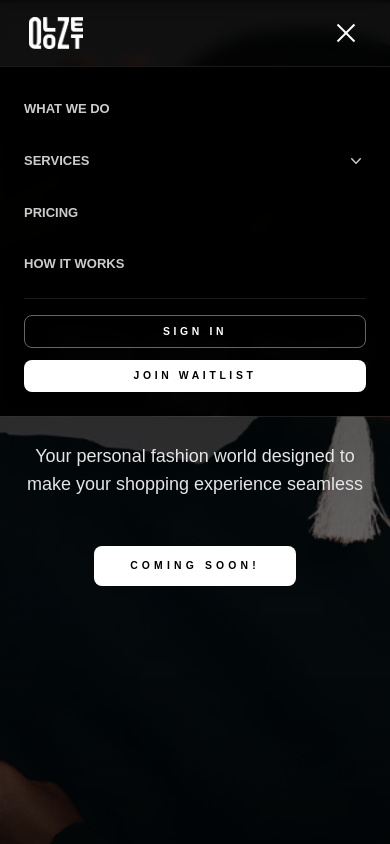
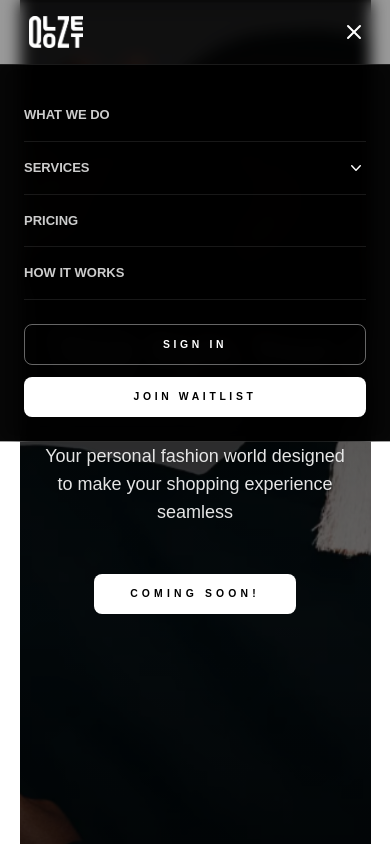
Before and after one commit to Qlozet/qlozethome, a Next.js app: page / in a window 390 px wide. Both pictures are taken after a click on the button "Toggle menu". Shown: the top 844 px of the page. Built offline with nearby package versions, Linux system fonts and the light colour scheme.

Commit message:
New changes

```diff
--- a/app/customize/page.tsx
+++ b/app/customize/page.tsx
@@ -17,7 +17,7 @@ import ctaData from "@/data/vendor/vendorlanding/cta.json";
 
 export default function CustomizePage() {
   return (
-    <div className="min-h-screen">
+    <div className="min-h-screen max-w-[90vw] mx-auto">
       <Header data={navbarData} />
       <CustomizeHero data={customizeData} />
       <WhatsCustomizeSection data={whatsCustomizeData} />
--- a/app/designyouroutfit/page.tsx
+++ b/app/designyouroutfit/page.tsx
@@ -17,7 +17,7 @@ import vendorCTAData from "@/data/vendor/vendorlanding/cta.json";
 
 export default function DesignYourOutfitPage() {
   return (
-    <div className="min-h-screen">
+    <div className="min-h-screen max-w-[90vw] mx-auto">
       <Header data={navbarData} />
       <DesignYourOutfitHero data={designYourOutfitData} />
       <WhatsCustomizeSection data={whatYouCanCustomizeData} />
--- a/app/explore/page.tsx
+++ b/app/explore/page.tsx
@@ -17,7 +17,7 @@ import perksData from "@/data/user/explore/perks.json";
 
 export default function ExplorePage() {
   return (
-    <div className="min-h-screen">
+    <div className="min-h-screen max-w-[90vw] mx-auto">
       <Header data={navbarData} />
       <ExploreHero data={exploreData} />
       <WhatWeDoSection data={whatWeDoData} />
--- a/app/flexiblesellingoptions/page.tsx
+++ b/app/flexiblesellingoptions/page.tsx
@@ -18,7 +18,7 @@ import empowerData from "@/data/vendor/flexiblesellingoptions/empower.json";
 
 export default function FlexibleSellingOptionsPage() {
   return (
-    <div className="min-h-screen">
+    <div className="min-h-screen max-w-[90vw] mx-auto">
       <Header data={navbarData} />
       <HeroSection data={heroData} />
       <ToolkitSection data={toolkitData} />
--- a/app/instantstorefront/page.tsx
+++ b/app/instantstorefront/page.tsx
@@ -15,7 +15,7 @@ import howItWorksData from "@/data/vendor/vendordropdown/instantstorefront/how-i
 
 export default function InstantStorefrontPage() {
   return (
-    <div className="min-h-screen">
+    <div className="min-h-screen max-w-[90vw] mx-auto">
       <Header data={navbarData} />
       <HeroSection data={heroData} />
       <WhySection data={whyData} />
--- a/app/measurement/page.tsx
+++ b/app/measurement/page.tsx
@@ -19,7 +19,7 @@ import vendorCTAData from "@/data/vendor/vendorlanding/cta.json";
 
 export default function MeasurementPage() {
   return (
-    <div className="min-h-screen">
+    <div className="min-h-screen max-w-[90vw] mx-auto">
       <Header data={navbarData} />
       <MeasurementHero data={measurementData} />
       <HowItWorksSection data={measurementHowItWorksData} />
--- a/app/page.tsx
+++ b/app/page.tsx
@@ -26,7 +26,7 @@ import vendorWorksData from "@/data/home/vendor-works.json";
 
 export default function Home() {
   return (
-    <div id="top" className="bg-white text-zinc-900">
+    <div id="top" className="bg-white text-zinc-900 max-2xl:max-w-[90vw] mx-auto">
       <Header data={navbarData} />
       <main className="relative flex flex-col">
         <div className="sticky top-0 z-0">
--- a/app/pricing/page.tsx
+++ b/app/pricing/page.tsx
@@ -7,7 +7,7 @@ import pricingData from "@/data/pricing/pricing.json";
 
 export default function PricingPage() {
   return (
-    <div className="min-h-screen bg-[#d4d4d4]">
+    <div className="min-h-screen bg-[#d4d4d4] max-w-[90vw] mx-auto">
       <Header data={navbarData} />
       <PricingSection data={pricingData} />
       <Footer data={footerData} />
--- a/app/vendor/page.tsx
+++ b/app/vendor/page.tsx
@@ -26,7 +26,7 @@ import videoData from "@/data/vendor/vendorlanding/video.json";
 
 export default function VendorPage() {
   return (
-    <div id="top" className="bg-white text-[#1b1b1b]">
+    <div id="top" className="bg-white text-[#1b1b1b] max-w-[90vw] mx-auto">
       <Header data={navbarData} />
       <div className="sticky top-0 z-0">
         <VendorHero data={heroData} />
--- a/app/whatwedo/page.tsx
+++ b/app/whatwedo/page.tsx
@@ -19,7 +19,7 @@ import differentiatorsData from "@/data/whatwedo/whatwedo-differentiators.json";
 
 export default function WhatWeDoPage() {
   return (
-    <div className="min-h-screen">
+    <div className="min-h-screen max-w-[90vw] mx-auto">
       <Header data={navbarData} />
       <WhatWeDoHero data={whatwedoData} />
       <DifferentiatorsSection data={differentiatorsData} />
--- a/app/works/page.tsx
+++ b/app/works/page.tsx
@@ -15,7 +15,7 @@ import vendorCtaData from "@/data/vendor/vendorlanding/cta.json";
 
 export default function WorksPage() {
   return (
-    <div className="min-h-screen">
+    <div className="min-h-screen max-w-[90vw] mx-auto">
       <Header data={navbarData} />
       <WorksSection data={worksData} />
       <ShoppingSection data={shoppingData} />
--- a/components/layout/Header/Header.tsx
+++ b/components/layout/Header/Header.tsx
@@ -45,27 +45,39 @@ export function Header({ data }: HeaderProps) {
         <button
           type="button"
           onClick={() => setMobileMenuOpen(!mobileMenuOpen)}
-          className={`md:hidden flex flex-col gap-1.5 p-2 ${isCustomizePage ? "text-gray-700" : "text-white"}`}
+          className={`md:hidden ${isCustomizePage ? "text-gray-700" : "text-white"}`}
           aria-label="Toggle menu"
         >
-          <span
-            className={`block h-0.5 w-6 transition-all duration-300 ${
-              mobileMenuOpen ? "rotate-45 translate-y-2" : ""
-            }`}
-            style={{ backgroundColor: "currentColor" }}
-          />
-          <span
-            className={`block h-0.5 w-6 transition-all duration-300 ${
-              mobileMenuOpen ? "opacity-0" : ""
-            }`}
-            style={{ backgroundColor: "currentColor" }}
-          />
-          <span
-            className={`block h-0.5 w-6 transition-all duration-300 ${
-              mobileMenuOpen ? "-rotate-45 -translate-y-2" : ""
-            }`}
-            style={{ backgroundColor: "currentColor" }}
-          />
+          {mobileMenuOpen ? (
+            <svg
+              xmlns="http://www.w3.org/2000/svg"
+              viewBox="0 0 24 24"
+              fill="none"
+              stroke="currentColor"
+              strokeWidth="2"
+              strokeLinecap="round"
+              strokeLinejoin="round"
+              className="h-6 w-6"
+            >
+              <path d="M18 6L6 18" />
+              <path d="M6 6l12 12" />
+            </svg>
+          ) : (
+            <svg
+              xmlns="http://www.w3.org/2000/svg"
+              viewBox="0 0 24 24"
+              fill="none"
+              stroke="currentColor"
+              strokeWidth="2"
+              strokeLinecap="round"
+              strokeLinejoin="round"
+              className="h-6 w-6"
+            >
+              <path d="M3 12h18" />
+              <path d="M3 6h18" />
+              <path d="M3 18h18" />
+            </svg>
+          )}
         </button>
         <nav
           className={`hidden items-center gap-10 text-[13px] font-extrabold md:flex ${isCustomizePage ? "text-gray-700" : "text-white/80"
@@ -207,7 +219,7 @@ export function Header({ data }: HeaderProps) {
           })}
         </nav>
         <div
-          className={`hidden md:flex items-center gap-4 text-[0.65rem] font-semibold uppercase tracking-[0.35em] ${isCustomizePage ? "text-gray-700" : "text-white"
+          className={`hidden items-center gap-4 text-[0.65rem] font-semibold uppercase tracking-[0.35em] md:flex ${isCustomizePage ? "text-gray-700" : "text-white"
             }`}
         >
           <Link
@@ -234,22 +246,24 @@ export function Header({ data }: HeaderProps) {
       {/* Mobile Menu */}
       {mobileMenuOpen && (
         <div
-          className={`md:hidden border-t ${isCustomizePage ? "border-gray-200 bg-white" : "border-white/10 bg-black/95 backdrop-blur"
+          className={`md:hidden border-t ${isCustomizePage
+            ? "border-gray-200 bg-white"
+            : "border-white/10 bg-black/95 backdrop-blur"
             }`}
         >
-          <nav className="flex flex-col px-6 py-6 space-y-4">
+          <nav className="flex max-h-[calc(100vh-80px)] flex-col overflow-y-auto px-6 py-6">
             {data.links.map((link) => {
               const hasDropdown = "dropdown" in link && link.dropdown;
               const isDropdownOpen = openDropdown === link.label;
 
               return (
-                <div key={link.label} className="flex flex-col">
+                <div key={link.label} className="border-b border-gray-200/10 last:border-b-0">
                   {hasDropdown ? (
                     <>
                       <button
                         type="button"
                         onClick={() => setOpenDropdown(isDropdownOpen ? null : link.label)}
-                        className={`flex items-center justify-between py-2 text-left text-[13px] font-extrabold ${isCustomizePage ? "text-gray-700" : "text-white/80"
+                        className={`flex w-full items-center justify-between py-4 text-left text-[13px] font-extrabold transition ${isCustomizePage ? "text-gray-700" : "text-white/80"
                           }`}
                       >
                         <span>{link.label}</span>
@@ -257,7 +271,7 @@ export function Header({ data }: HeaderProps) {
                           xmlns="http://www.w3.org/2000/svg"
                           viewBox="0 0 20 20"
                           fill="currentColor"
-                          className={`h-5 w-5 transition-transform ${isDropdownOpen ? "rotate-180" : ""}`}
+                          className={`h-5 w-5 transition-transform ${isDropdownOpen ? "rotate-180" : ""} ${isCustomizePage ? "text-gray-700" : "text-white"}`}
                         >
                           <path
                             fillRule="evenodd"
@@ -267,10 +281,10 @@ export function Header({ data }: HeaderProps) {
                         </svg>
                       </button>
                       {isDropdownOpen && (
-                        <div className="mt-2 ml-4 space-y-6 pb-4">
+                        <div className="pb-4 pl-4">
                           {/* Shoppers Section */}
-                          <div className="flex flex-col gap-4">
-                            <h3 className={`text-sm font-bold ${isCustomizePage ? "text-gray-900" : "text-white"}`}>
+                          <div className="mb-6">
+                            <h3 className={`mb-3 text-sm font-bold uppercase ${isCustomizePage ? "text-gray-500" : "text-white/70"}`}>
                               {link.dropdown.shoppers.title}
                             </h3>
                             <div className="flex flex-col gap-3">
@@ -279,15 +293,12 @@ export function Header({ data }: HeaderProps) {
                                   key={idx}
                                   href={feature.href}
                                   onClick={() => setMobileMenuOpen(false)}
-                                  className={`flex flex-col gap-1 rounded-lg p-2 transition ${isCustomizePage
-                                    ? "hover:bg-gray-50"
-                                    : "hover:bg-white/10"
-                                    }`}
+                                  className={`block rounded-lg p-3 transition ${isCustomizePage ? "hover:bg-gray-50" : "hover:bg-white/10"}`}
                                 >
-                                  <h4 className={`text-sm font-semibold ${isCustomizePage ? "text-gray-900" : "text-white"}`}>
+                                  <h4 className={`text-sm font-semibold ${isCustomizePage ? "text-[#1b1b1b]" : "text-white"}`}>
                                     {feature.title}
                                   </h4>
-                                  <p className={`text-xs ${isCustomizePage ? "text-gray-600" : "text-white/70"}`}>
+                                  <p className={`mt-1 text-xs ${isCustomizePage ? "text-gray-500" : "text-white/70"}`}>
                                     {feature.description}
                                   </p>
                                 </Link>
@@ -295,8 +306,8 @@ export function Header({ data }: HeaderProps) {
                             </div>
                           </div>
                           {/* Vendors Section */}
-                          <div className="flex flex-col gap-4">
-                            <h3 className={`text-sm font-bold ${isCustomizePage ? "text-gray-900" : "text-white"}`}>
+                          <div>
+                            <h3 className={`mb-3 text-sm font-bold uppercase ${isCustomizePage ? "text-gray-500" : "text-white/70"}`}>
                               {link.dropdown.vendors.title}
                             </h3>
                             <div className="flex flex-col gap-3">
@@ -305,15 +316,12 @@ export function Header({ data }: HeaderProps) {
                                   key={idx}
                                   href={feature.href}
                                   onClick={() => setMobileMenuOpen(false)}
-                                  className={`flex flex-col gap-1 rounded-lg p-2 transition ${isCustomizePage
-                                    ? "hover:bg-gray-50"
-                                    : "hover:bg-white/10"
-                                    }`}
+                                  className={`block rounded-lg p-3 transition ${isCustomizePage ? "hover:bg-gray-50" : "hover:bg-white/10"}`}
                                 >
-                                  <h4 className={`text-sm font-semibold ${isCustomizePage ? "text-gray-900" : "text-white"}`}>
+                                  <h4 className={`text-sm font-semibold ${isCustomizePage ? "text-[#1b1b1b]" : "text-white"}`}>
                                     {feature.title}
                                   </h4>
-                                  <p className={`text-xs ${isCustomizePage ? "text-gray-600" : "text-white/70"}`}>
+                                  <p className={`mt-1 text-xs ${isCustomizePage ? "text-gray-500" : "text-white/70"}`}>
                                     {feature.description}
                                   </p>
                                 </Link>
@@ -327,7 +335,7 @@ export function Header({ data }: HeaderProps) {
                     <Link
                       href={link.href}
                       onClick={() => setMobileMenuOpen(false)}
-                      className={`py-2 text-[13px] font-extrabold ${isCustomizePage ? "text-gray-700" : "text-white/80"
+                      className={`block py-4 text-[13px] font-extrabold transition ${isCustomizePage ? "text-gray-700" : "text-white/80"
                         }`}
                     >
                       {link.label}
@@ -336,11 +344,12 @@ export function Header({ data }: HeaderProps) {
                 </div>
               );
             })}
-            <div className="flex flex-col gap-3 pt-4 border-t border-white/10">
+            {/* Mobile CTA Buttons */}
+            <div className="mt-6 flex flex-col gap-3">
               <Link
                 href={data.secondary.href}
                 onClick={() => setMobileMenuOpen(false)}
-                className={`rounded-[8px] border px-5 py-2 text-center text-[0.65rem] font-semibold uppercase tracking-[0.35em] transition ${isCustomizePage
+                className={`rounded-[8px] border px-5 py-3 text-center text-[0.65rem] font-semibold uppercase tracking-[0.35em] transition ${isCustomizePage
                   ? "border-gray-300 text-gray-700 hover:border-gray-400 hover:bg-gray-50"
                   : "border-white/40 text-white hover:border-white hover:bg-white/10"
                   }`}
@@ -350,7 +359,7 @@ export function Header({ data }: HeaderProps) {
               <Link
                 href={data.cta.href}
                 onClick={() => setMobileMenuOpen(false)}
-                className={`rounded-[8px] px-5 py-2 text-center text-[0.65rem] font-semibold uppercase tracking-[0.35em] transition ${isCustomizePage
+                className={`rounded-[8px] px-5 py-3 text-center text-[0.65rem] font-semibold uppercase tracking-[0.35em] transition ${isCustomizePage
                   ? "bg-gray-900 text-white hover:bg-gray-800"
                   : "bg-white text-black hover:bg-neutral-200"
                   }`}
```
